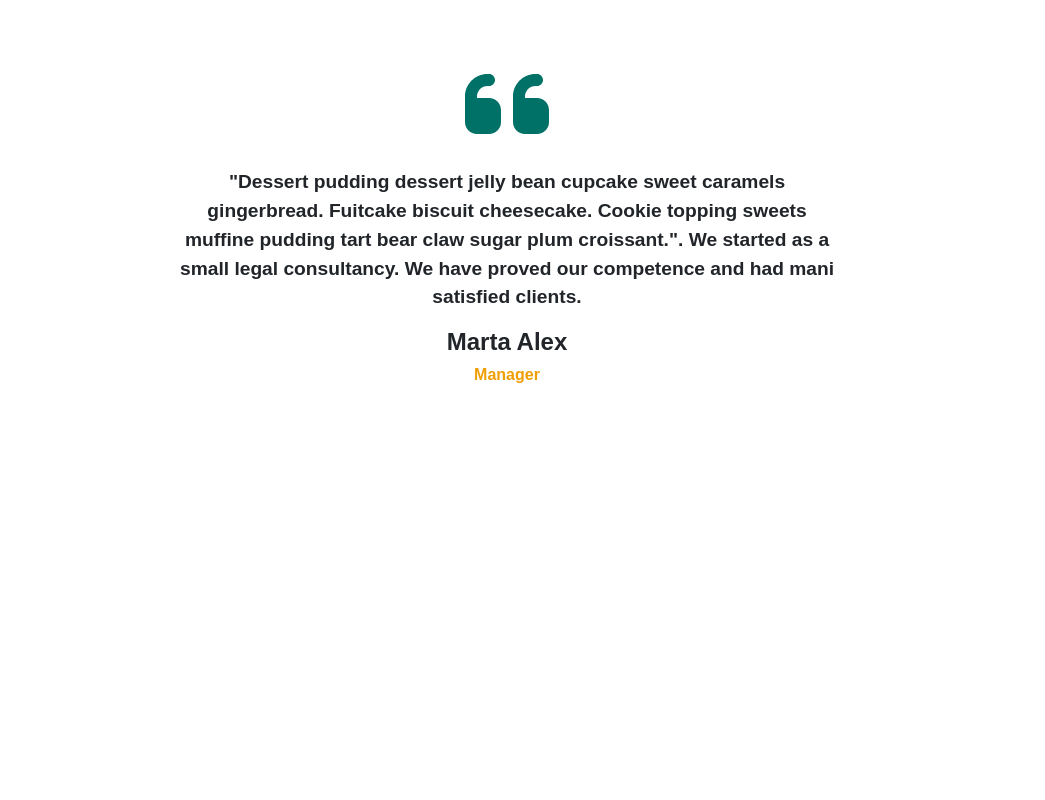
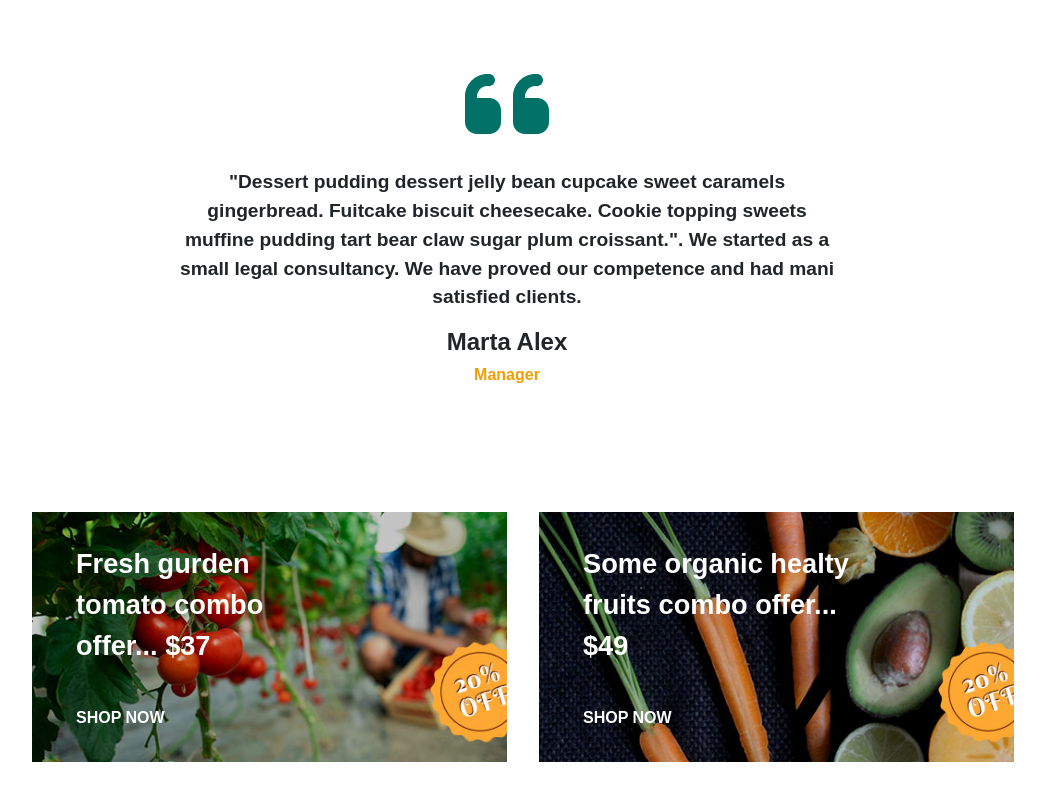
Before and after one commit to Flopiras/proj-html-vuejs, a Vue app: page / in a window 1280 px wide. Shown: the part 2628-3428 px from the top of the page, without its empty margins (133-1178 px from the left). Before the commit the page ends 3228 px from the top, so only its background shows below. Built offline with nearby package versions, Linux system fonts and the light colour scheme.

Commit message:
add OffersCards

```diff
--- a/src/components/main/SectionOffers.vue
+++ b/src/components/main/SectionOffers.vue
@@ -7,15 +7,41 @@ export default {
 </script>
 
 <template>
-    <div class="section">
+    <section>
         <div class="container">
             <div class="row">
-                <div class="col-2"></div>
-                <div class="col-4"></div>
-                <div class="col-4"></div>
-                <div class="col-2"></div>
+                <div class="col-1"></div>
+                <div class="left-offer col-5">
+                    <OfferCard :text="'Fresh gurden tomato combo offer... $37'" />
+                </div>
+                <div class="right-offer col-5">
+                    <OfferCard :text="'Some organic healty fruits combo offer... $49'" />
+                </div>
+                <div class="col-1"></div>
             </div>
         </div>
-        <OfferCard />
-    </div>
+    </section>
 </template>
+
+<style lang="scss" scoped>
+section {
+    margin-bottom: 5rem;
+}
+
+.left-offer {
+    margin-right: 1rem;
+    background-image: url(../../assets/img/offer-img01.jpg);
+}
+
+.right-offer {
+    margin-left: 1rem;
+    background-image: url(../../assets/img/offer-img02.jpg);
+}
+
+.left-offer,
+.right-offer {
+    height: 250px;
+    background-size: cover;
+    background-repeat: no-repeat;
+}
+</style>
```
